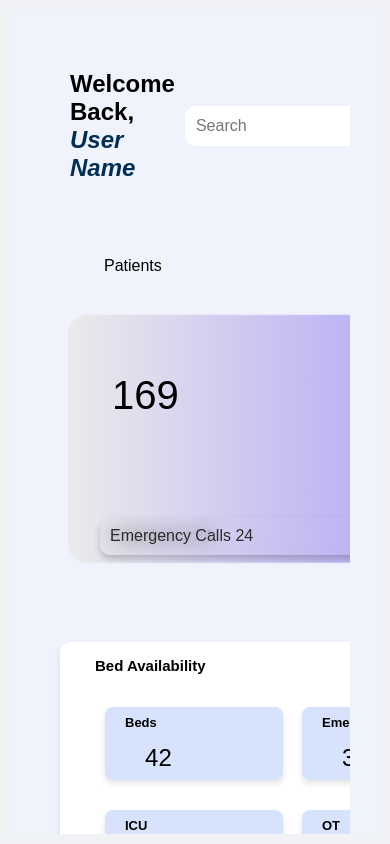
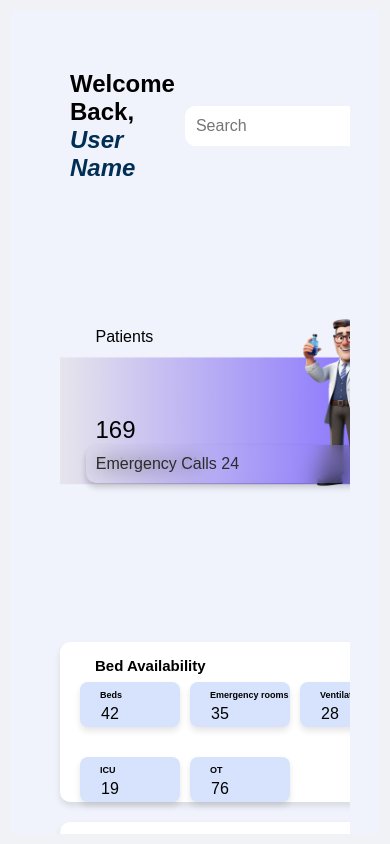
Before and after one commit to Hogwarts-Hackademy/Frontend-hospital, a React (Create React App) app: page /admin in a window 390 px wide. Built offline with nearby package versions, Linux system fonts and the light colour scheme.

Commit message:
admin and side bar

```diff
--- a/src/Components/Sidebar.css
+++ b/src/Components/Sidebar.css
@@ -85,87 +85,9 @@
 	left: 0;
 }
 
-/* Responsive adjustments */
+/* Hide the sidebar at 768px or below */
 @media (max-width: 768px) {
-  .sidebar {
-    width: 100%;
-    margin: 10px 0;
-    padding: 15px;
-    border-radius: 15px;
-  }
-
-  .sidebar-header h2 {
-    font-size: 20px;
-  }
-
-  .sidebar-menu li {
-    margin: 12px 0;
-  }
-
-  .sidebar-footer {
-    margin: 10px 0;
-    padding-bottom: 15px;
-  }
-
-  .sidebar-footer p {
-    margin: 10px;
-  }
-
-  .sidebar-footer button {
-    padding: 8px;
-    border-radius: 10px;
-  }
-}
-
-@media (max-width: 480px) {
-  .sidebar {
-    width: 100%;
-    margin: 5px 0;
-    padding: 10px;
-    border-radius: 10px;
-  }
-
-  .sidebar-header h2 {
-    font-size: 18px;
-  }
-
-  .sidebar-menu li {
-    margin: 10px 0;
-  }
-
-  .sidebar-footer {
-    margin: 10px 0;
-    padding-bottom: 10px;
-  }
-
-  .sidebar-footer p {
-    margin: 10px;
-    font-size: 12px;
-  }
-
-  .sidebar-footer button {
-    padding: 6px;
-    border-radius: 10px;
-    font-size: 12px;
-  }
-}
-
-/* Optional: Collapsible Sidebar on Very Small Screens */
-@media (max-width: 400px) {
   .sidebar {
     display: none;
   }
-
-  .sidebar.collapsed {
-    display: block;
-    position: absolute;
-    z-index: 1000;
-    top: 0;
-    left: 0;
-    width: 70%;
-    height: 100%;
-    overflow-y: auto;
-    background-color: #2d53da;
-    border-radius: 0 20px 20px 0;
-  }
 }
--- a/src/pages/adminDashboard/adminDashboard.css
+++ b/src/pages/adminDashboard/adminDashboard.css
@@ -59,6 +59,15 @@
   margin-top: 20px;
 }
 
+.image-text-container img {
+  width: 100%;
+  height: auto;
+  max-width: 695px; /* Adjust max-width for larger screens */
+  max-height: 340px; /* Adjust max-height for larger screens */
+  object-fit: cover;
+  display: block;
+}
+
 .overlay-text {
   position: absolute;
   top: 30%;
@@ -108,15 +117,67 @@
   right: 35%;
 }
 
+/* Responsive adjustments for laptops and larger tablets */
+@media (max-width: 1440px) {
+  .image-text-container img {
+    max-width: 650px;
+    max-height: 320px;
+  }
+
+  .overlay-text {
+    font-size: 1.4em;
+    top: 32%;
+  }
+
+  .overlay-text2 {
+    font-size: 2.3em;
+    top: 42%;
+  }
+
+  .blur-box {
+    width: 22%;
+  }
+}
+
+@media (max-width: 1024px) {
+  .image-text-container img {
+    max-width: 600px;
+    max-height: 300px;
+  }
+
+  .overlay-text {
+    font-size: 1.3em;
+    top: 35%;
+  }
+
+  .overlay-text2 {
+    font-size: 2em;
+    top: 45%;
+  }
+
+  .blur-box {
+    width: 25%;
+  }
+}
+
 @media (max-width: 768px) {
+  .image-text-container img {
+    max-width: 450px;
+    max-height: 250px;
+  }
+
   .overlay-text {
     font-size: 1.2em;
     top: 40%;
   }
 
+  .overlay-text2 {
+    font-size: 1.8em;
+    top: 50%;
+  }
+
   .blur-box {
-      width: 45%;
-      padding: 15px;
+    width: 35%;
   }
 
   .blur-box1 {
@@ -126,19 +187,30 @@
 
   .blur-box2 {
     bottom: 8%;
-      right: 4%;
+    right: 20%;
   }
 }
 
 @media (max-width: 480px) {
+  .image-text-container img {
+    max-width: 320px;
+    max-height: 180px;
+  }
+
   .overlay-text {
     font-size: 1em;
-      top: 6%;
+    top: 45%;
+    left: 3%;
+  }
+
+  .overlay-text2 {
+    font-size: 1.5em;
+    top: 55%;
     left: 3%;
   }
 
   .blur-box {
-      width: 90%;
+    width: 50%;
     left: 5%;
     right: 5%;
     bottom: 5%;
@@ -148,7 +220,40 @@
   .blur-box1,
   .blur-box2 {
     bottom: 5%;
-      width: 90%;
+    width: 70%;
+    left: 5%;
+  }
+}
+
+@media (max-width: 380px) {
+  .image-text-container img {
+    max-width: 280px;
+    max-height: 150px;
+  }
+
+  .overlay-text {
+    font-size: 0.9em;
+    top: 48%;
+    left: 5%;
+  }
+
+  .overlay-text2 {
+    font-size: 1.2em;
+    top: 58%;
+    left: 5%;
+  }
+
+  .blur-box {
+    width: 60%;
+    left: 5%;
+    right: 5%;
+    bottom: 10%;
+  }
+
+  .blur-box1,
+  .blur-box2 {
+    bottom: 10%;
+    width: 80%;
     left: 5%;
   }
 }
@@ -212,6 +317,7 @@
   font-size: 24px;
   color: #000;
 }
+
 .dashboard-row {
   display: grid;
   justify-content: space-between;
@@ -227,11 +333,68 @@
 
 .graph-image-container {
   display: flex;
-  /* justify-content: space-between; */
   align-items: center;
 }
 
-.image-text-container {
-  position: relative;
+/* Responsive adjustments for large components */
+@media (max-width: 1024px) {
+  .large-component-grid {
+    width: 600px;
+    height: 250px;
+  }
 
+  .grid-box {
+    width: 150px;
+    height: 65px;
   }
+
+  .box-text {
+    font-size: 12px;
+  }
+
+  .box-number {
+    font-size: 20px;
+  }
+}
+
+@media (max-width: 768px) {
+  .large-component-grid {
+    width: 450px;
+    height: 200px;
+    padding: 30px;
+  }
+
+  .grid-box {
+    width: 130px;
+    height: 55px;
+  }
+
+  .box-text {
+    font-size: 10px;
+  }
+
+  .box-number {
+    font-size: 18px;
+  }
+}
+
+@media (max-width: 480px) {
+  .large-component-grid {
+    width: 320px;
+    height: 160px;
+    padding: 20px;
+  }
+
+  .grid-box {
+    width: 100px;
+    height: 45px;
+  }
+
+  .box-text {
+    font-size: 9px;
+  }
+
+  .box-number {
+    font-size: 16px;
+  }
+}
--- a/src/pages/component/component.css
+++ b/src/pages/component/component.css
@@ -47,7 +47,6 @@
 .search-bar input {
     border-radius: 10px;
     border-color: #ffffff;
-
     padding: 10px;
     font-size: 16px;
     margin-right: 10px; /* Space between search bar and notification icon */
@@ -114,6 +113,7 @@
     border-radius: 50px;
     padding: 15px;
 }
+
 .emergency-calls p,
 .patient-admission p,
 .bed-availability p,
@@ -129,9 +129,11 @@
     padding: 12px;
     size: 50px;
 }
+
 .welcome-text {
     display: block; /* Forces "Welcome Back," to be on its own line */
 }
+
 .user-name {
     color: #002E55; /* Change to your desired color */
     font-weight: bold;
@@ -231,6 +233,7 @@
         left: 5%;
     }
 }
+
 .card-component {
     width: 680px;
     height: 250px;
@@ -252,6 +255,7 @@
     font-size: 1em;
     color: #ffffff; /* Match text color with card background for readability */
 }
+
 .card-container {
     position: relative; /* Ensure child elements are positioned relative to this container */
     display: flex;
@@ -286,9 +290,9 @@
     width: 202.18px;
     height: 350px;
     position: absolute;
-    right: 50%; /* Position the SVG so it overlaps the card */
+    right: 0; /* Adjusted to keep the SVG fixed within the card */
     top: -25%; /* Adjust to make the SVG appear to come out of the card */
-    z-index: 2; /* Ensure SVG is below the card */
+    z-index: 0; /* Ensure SVG is below the card */
 }
 
 /* Media Query for screens smaller than 768px */
@@ -298,8 +302,22 @@
     }
 
     .dashboard-svg {
-        width: 80%; /* Adjust SVG width */
+        width: 50%; /* Adjust SVG width */
         height: auto; /* Maintain aspect ratio */
-        transform: translateY(-15%); /* Adjust vertical position */
+        right: 0; /* Keep SVG fixed to the right of the card */
+        transform: translateY(-10%); /* Adjust vertical position */
     }
 }
+
+@media (max-width: 480px) {
+    .card-component {
+        width: 100%; /* Adjust card width for smaller screens */
+    }
+
+    .dashboard-svg {
+        width: 70%; /* Adjust SVG width */
+        height: auto; /* Maintain aspect ratio */
+        right: 0; /* Keep SVG fixed to the right of the card */
+        transform: translateY(-5%); /* Adjust vertical position */
+    }
+}
--- a/src/pages/component/component.jsx
+++ b/src/pages/component/component.jsx
@@ -13,7 +13,7 @@ const ImageWithTextOverlay = ({
 }) => {
   return (
     <div className="image-text-container">
-      <img src={imageSrc} alt="Dashboard Image" className="dashboard-image" />
+      <img src={imageSrc} alt="Dashboard" className="dashboard-image" />
       <span className="overlay-text">{text}</span>
       <div className="blur-box blur-box1">
         <p>{blurBox1Text}</p>
```
Lines whose indentation alone changed are shown as unchanged.
